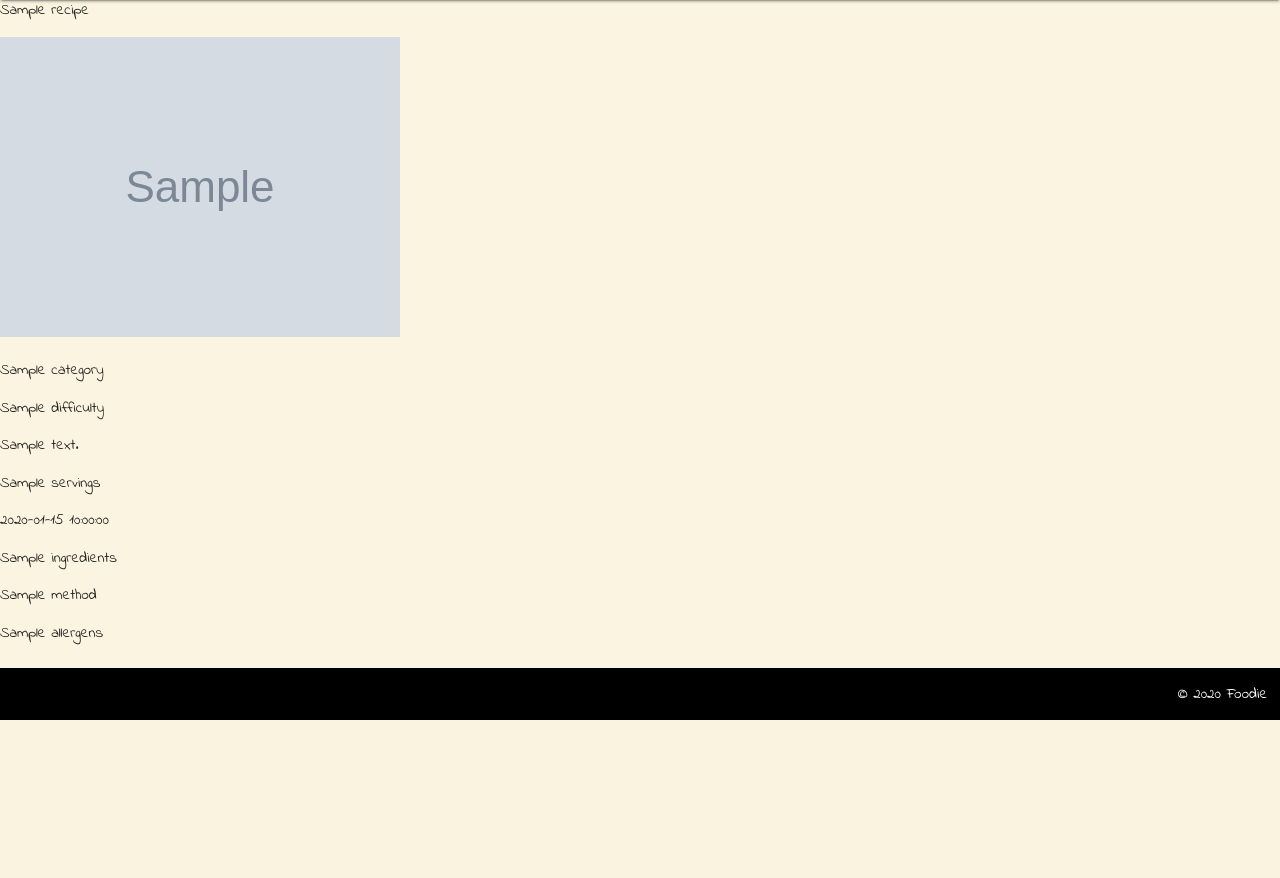
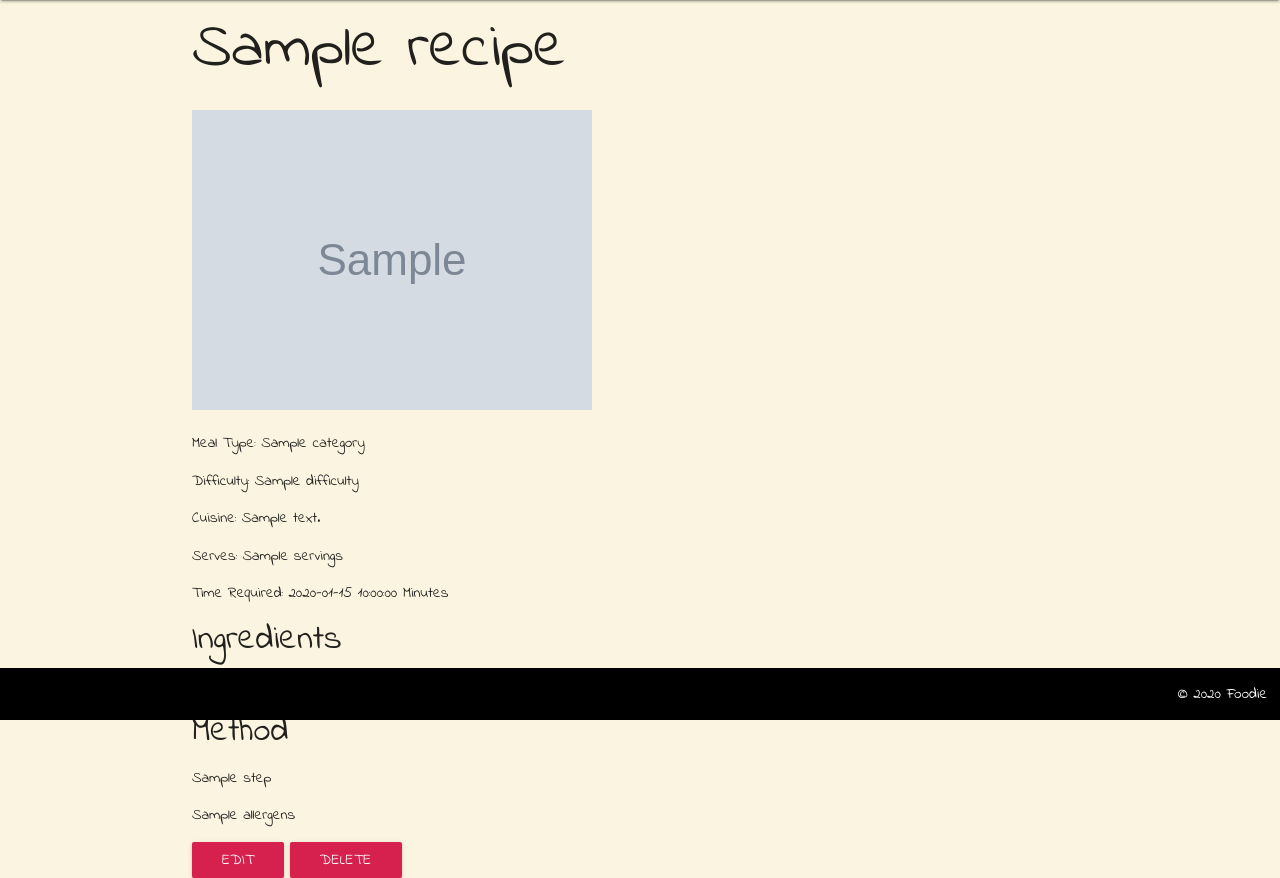
Before and after one commit to coderkatew/foodie, a Flask app: template templates/view_recipe.html in a window 1280 px wide. Shown: the part 80-958 px from the top of the page. Before the commit the page ends 800 px from the top, so only its background shows below. Run offline with Flask 2, Linux system fonts and the light colour scheme; the template is opened without the code that fills it: most values are stand-ins (such as "Sample title", 1, 10 or a date in 2020); grey boxes marked "Sample" are stand-in pictures; some libraries are stand-ins or nearby versions.

Commit message:
Added styling and formatting for view recipe page

```diff
--- a/templates/view_recipe.html
+++ b/templates/view_recipe.html
@@ -1,50 +1,82 @@
-{% extends 'base.html' %}
-
-{% block content %}
+{% extends 'base.html' %} {% block content %}
+<div class="container">
   <!-- Recipe Name -->
   <div>
-    <p>{{recipe.recipe_name}}</p>
+    <h1>{{recipe.recipe_name}}</h1>
   </div>
 
   <!-- Recipe Image -->
   <div class="recipe-image">
     {% if recipe.recipe_image %}
-                <img class="recipe-image" src="{{ url_for('upload', filename=recipe.recipe_image) }}" alt="photo of dish">
+    <img
+      class="recipe-image"
+      src="{{ url_for('upload', filename=recipe.recipe_image) }}"
+      alt="photo of dish"
+    />
     {% else %}
-                <img height="100" width="100" src="{{ url_for('static', filename='images/placeholder.png')}}" alt="photo of dish">
+    <img
+      height="100"
+      width="100"
+      src="{{ url_for('static', filename='images/placeholder.png')}}"
+      alt="photo of dish"
+    />
     {% endif %}
   </div>
   <!-- Meal type -->
   <div>
-    <p>{{recipe.category}}</p>
+    <p>Meal Type: {{recipe.category}}</p>
   </div>
   <!-- Difficulty Level -->
   <div>
-    <p>{{recipe.difficulty}}</p>
+    <p>Difficulty: {{recipe.difficulty}}</p>
   </div>
   <!-- Cuisine -->
   <div>
-    <p>{{recipe.cuisine}}</p>
+    <p>Cuisine: {{recipe.cuisine}}</p>
   </div>
   <!-- Servings -->
   <div>
-    <p>{{recipe.servings}}</p>
+    <p>Serves: {{recipe.servings}}</p>
   </div>
   <!-- Time -->
   <div>
-    <p>{{recipe.time}}</p>
+    <p><span>Time Required:</span> {{recipe.time}} Minutes</p>
   </div>
   <!-- Ingredients -->
   <div>
-    <p>{{recipe.ingredients}}</p>
+  <h4>Ingredients</h4>
+    <ul>
+      {% for ingredient in recipe.ingredients %}
+      <li>
+        {{ingredient}}
+      </li>
+      {% endfor %}
+    </ul>
   </div>
   <!-- Method -->
   <div>
-    <p>{{recipe.method}}</p>
+  <h4>Method</h4>
+    <ul>
+      {% for step in recipe.method %}
+      <li>
+        {{step}}
+      </li>
+      {% endfor %}
+    </ul>
   </div>
   <!-- Allergens -->
   <div>
     <p>{{recipe.allergens}}</p>
   </div>
+  <a
+    href="{{url_for('edit_recipe', recipe_id=recipe._id)}}"
+    class="waves-effect waves-light btn"
+    >Edit</a>
+    <a
+    href="{{url_for('delete_recipe', recipe_id=recipe._id)}}"
+    class="waves-effect waves-light btn"
+    >Delete</a>
+</div>
+
 
 {% endblock %}
```
Lines whose indentation alone changed are shown as unchanged.
